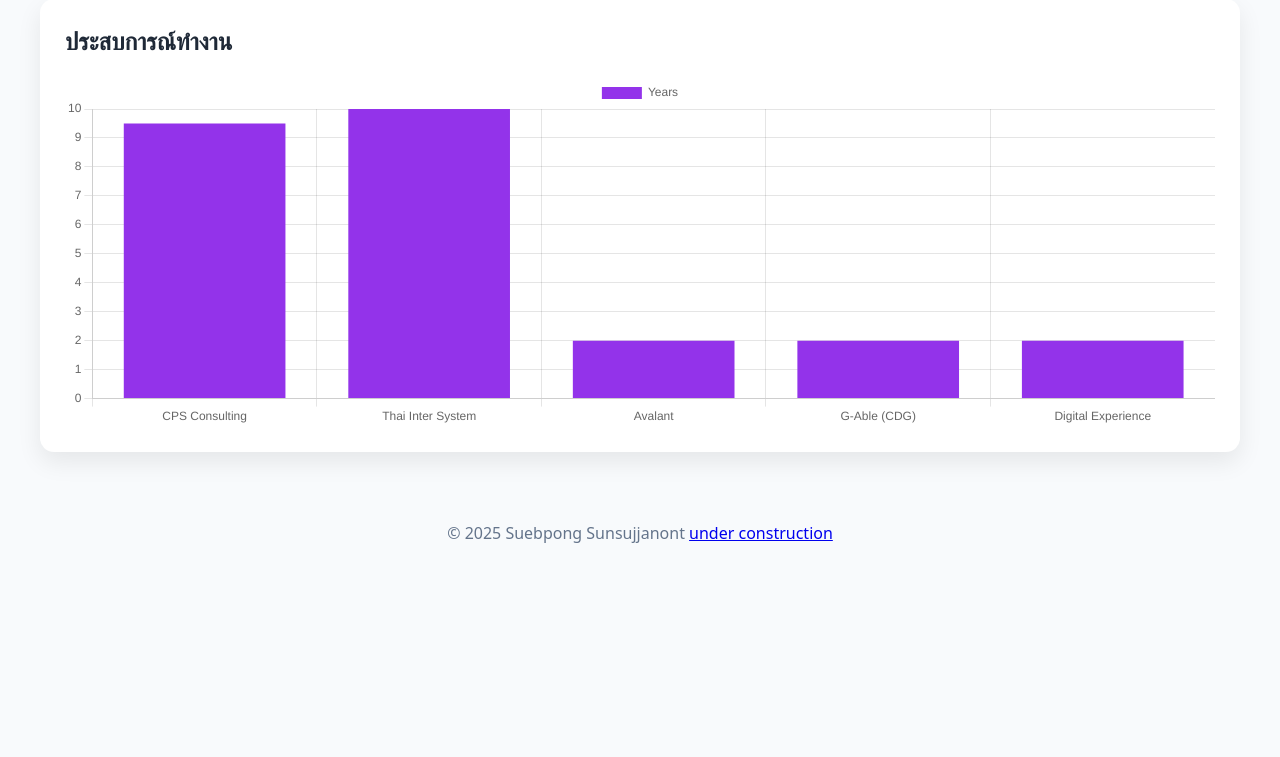
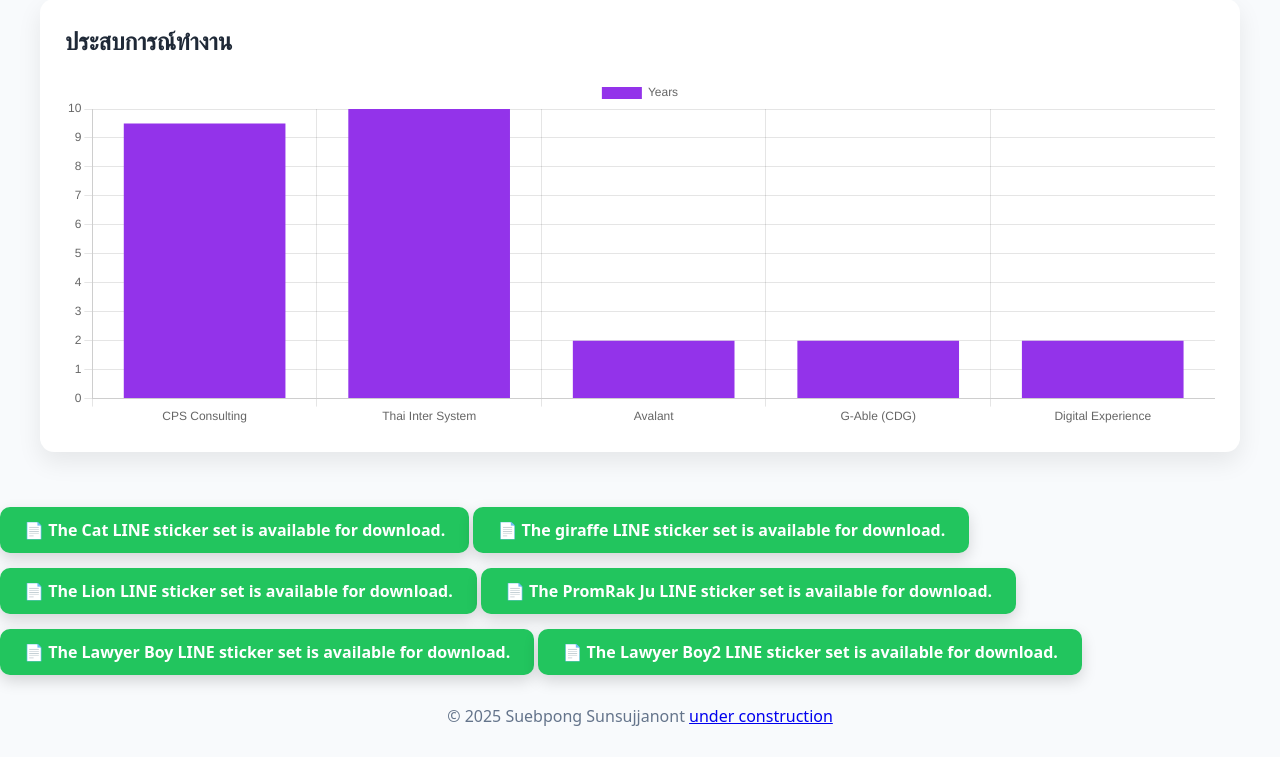
Before and after one commit to Sunsujjanont/profile, a Node server app: page / in a window 1280 px wide. Shown: the part 3878-4635 px from the top of the page. Before the commit the page ends 4421 px from the top, so only its background shows below. Run offline with Node 20, Linux system fonts and the light colour scheme.

Commit message:
ีupdate 19Nov26_2

```diff
--- a/views/index.ejs
+++ b/views/index.ejs
@@ -226,13 +226,13 @@ footer{
     <p><b>เกิดวันที่:</b> 2 Feb 1979</p>
     <p><b>อายุ:</b> 47 ปี</p>
     <p><b>Email:</b> sunsujjanont@gmail.com</p>
-	<p><b>ที่อยู่:</b> 61/185 หมู่บ้านภัทรนิเวศน์ ซอย 11, ตำบลบางเมือง อำเภอเมืองสมุทรปราการ สมุทรปราการ 10270</p>
+	<p><b>ที่อยู่:</b> 61/195 หมู่บ้านภัทรนิเวศน์ ซอย 11, ตำบลบางเมือง อำเภอเมืองสมุทรปราการ สมุทรปราการ 10270</p>
   </div>
   <div>
     <p><b>ประสบการณ์รวม:</b> มากกว่า 20 ปี</p>
     <p><b>เงินเดือนที่คาดหวัง:</b> 80,000 – 90,000 บาท</p>
     <p><b>เบอร์โทร:</b> **063-896-6600**</p>
-    <p><b>blog:</b>https://oracleflag.blogspot.com/</p>
+    <p><b>blog:</b><a target="_blank" href="https://oracleflag.blogspot.com/">https://oracleflag.blogspot.com/</a></p>
   </div>
 </div>
 </div>
@@ -404,8 +404,98 @@ footer{
 </div>
 </section>
 
+<a target="_blank" href="https://line.me/S/sticker/36811713" download
+   style="
+     display:inline-block;
+     margin-top:15px;
+     padding:12px 24px;
+     background:#22c55e;
+     color:#fff;
+     border-radius:10px;
+     text-decoration:none;
+     font-weight:600;
+     box-shadow:0 6px 15px rgba(0,0,0,.15);
+   ">
+  📄 The Cat LINE sticker set is available for download.
+</a>
+
+<a target="_blank" href="https://line.me/S/sticker/36811698" download
+   style="
+     display:inline-block;
+     margin-top:15px;
+     padding:12px 24px;
+     background:#22c55e;
+     color:#fff;
+     border-radius:10px;
+     text-decoration:none;
+     font-weight:600;
+     box-shadow:0 6px 15px rgba(0,0,0,.15);
+   ">
+  📄 The giraffe LINE sticker set is available for download.
+</a>
+
+<a target="_blank"href="https://line.me/S/sticker/36811725" download
+   style="
+     display:inline-block;
+     margin-top:15px;
+     padding:12px 24px;
+     background:#22c55e;
+     color:#fff;
+     border-radius:10px;
+     text-decoration:none;
+     font-weight:600;
+     box-shadow:0 6px 15px rgba(0,0,0,.15);
+   ">
+  📄 The Lion LINE sticker set is available for download.
+</a>
+
+<a target="_blank"href="https://line.me/S/sticker/37821082" download
+   style="
+     display:inline-block;
+     margin-top:15px;
+     padding:12px 24px;
+     background:#22c55e;
+     color:#fff;
+     border-radius:10px;
+     text-decoration:none;
+     font-weight:600;
+     box-shadow:0 6px 15px rgba(0,0,0,.15);
+   ">
+  📄 The PromRak Ju LINE sticker set is available for download.
+</a>
+
+<a target="_blank"href="https://line.me/S/sticker/37572585" download
+   style="
+     display:inline-block;
+     margin-top:15px;
+     padding:12px 24px;
+     background:#22c55e;
+     color:#fff;
+     border-radius:10px;
+     text-decoration:none;
+     font-weight:600;
+     box-shadow:0 6px 15px rgba(0,0,0,.15);
+   ">
+  📄 The Lawyer Boy LINE sticker set is available for download.
+</a>
+
+<a target="_blank"href="https://line.me/S/sticker/37962215" download
+   style="
+     display:inline-block;
+     margin-top:15px;
+     padding:12px 24px;
+     background:#22c55e;
+     color:#fff;
+     border-radius:10px;
+     text-decoration:none;
+     font-weight:600;
+     box-shadow:0 6px 15px rgba(0,0,0,.15);
+   ">
+  📄 The Lawyer Boy2 LINE sticker set is available for download.
+</a>
+
 <footer>
-© 2025 Suebpong Sunsujjanont <a href="index1">under construction</a>
+© 2025 Suebpong Sunsujjanont <a target="_blank" href="index1">under construction</a>
 </footer>
 
 <script>
```
Also changed, not shown: images/profile-pic.jpg (added).
